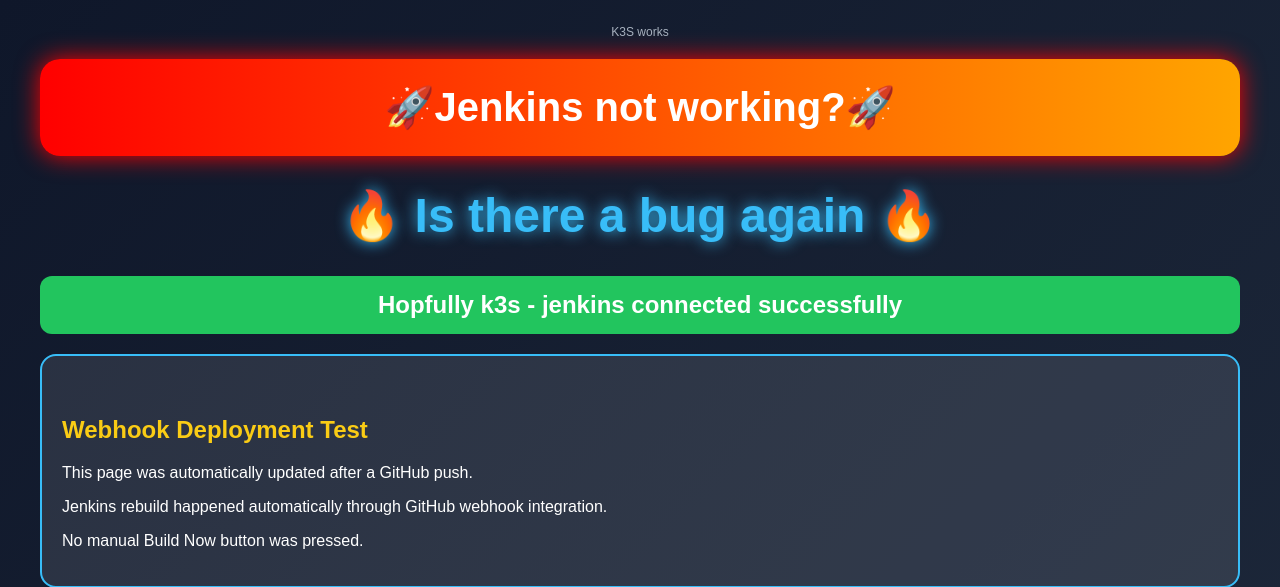
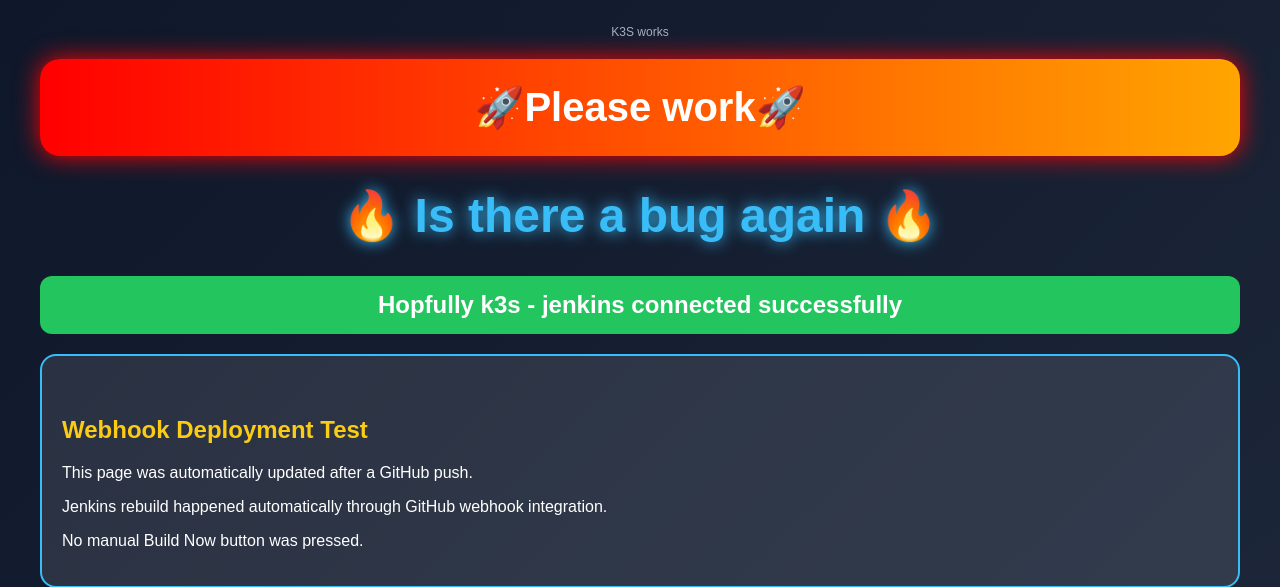
Before and after one commit to TassneemAmer/flask-notes-docker, a Flask app: page / in a window 1280 px wide. Shown: the top 587 px of the page. Run offline with Flask 3, Linux system fonts and the light colour scheme; data that the repository does not hold is empty.

Commit message:
Fix alert message and typo in index.html
Updated the text in the alert div to 'Please work' and corrected a typo in 'Hopefully'.

```diff
--- a/app/templates/index.html
+++ b/app/templates/index.html
@@ -105,7 +105,7 @@
     margin-bottom: 30px;
     box-shadow: 0 0 25px red;
 ">
-    🚀Jenkins not working?🚀
+    🚀Please work🚀
 </div>
 
 <h1>🔥 Is there a bug again 🔥</h1>
```
